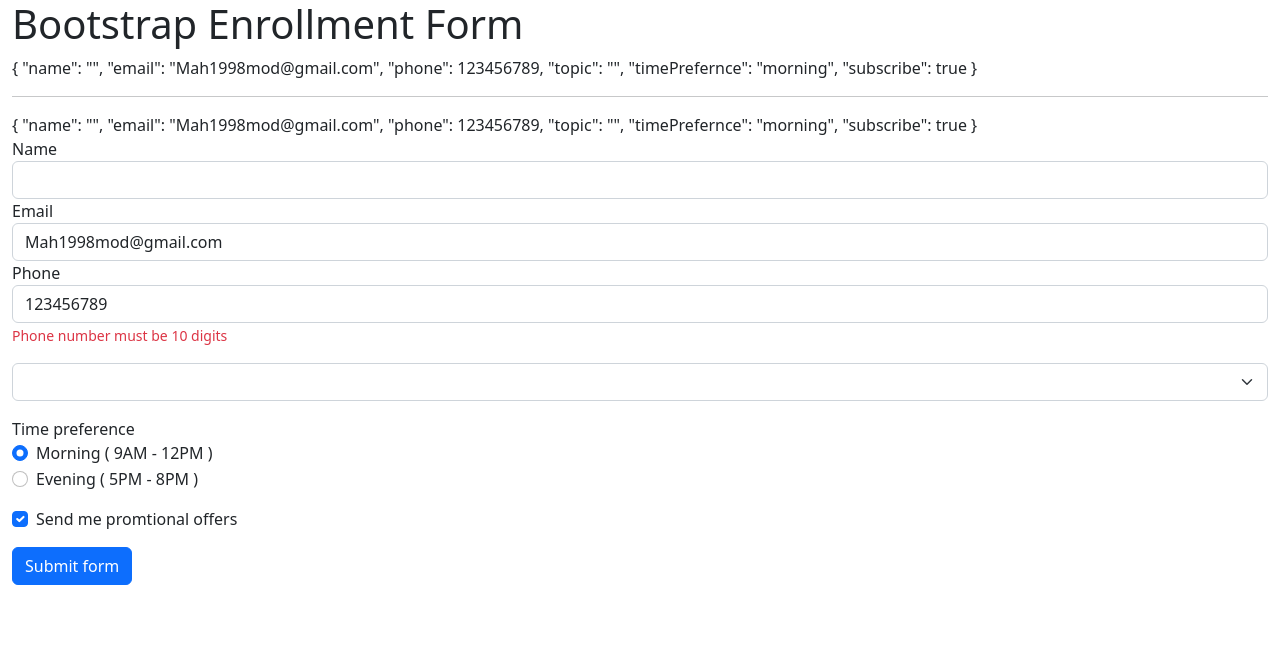
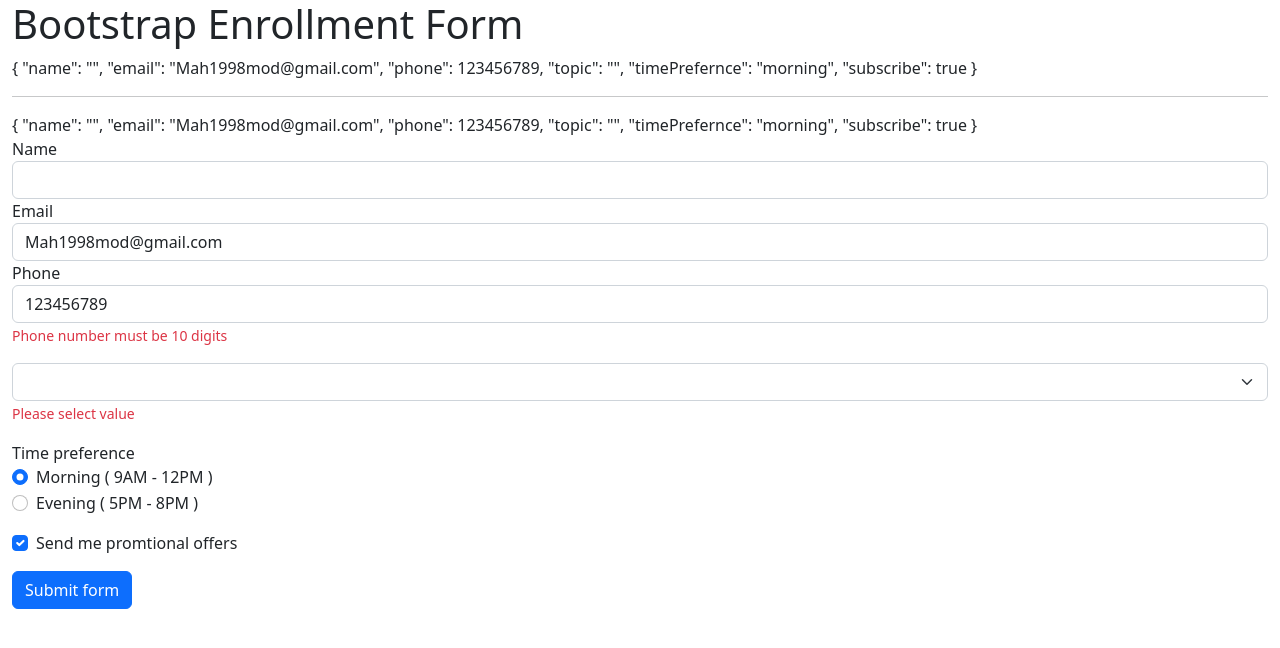
Before and after one commit to MahomudH/AngularForms, an Angular app: page / in a window 1280 px wide. Shown: the top 648 px of the page. Built offline with nearby package versions, Linux system fonts and the light colour scheme.

Commit message:
selsect validation

```diff
--- a/src/app/app.component.html
+++ b/src/app/app.component.html
@@ -43,12 +43,17 @@
       </div>
     </div>
 
+
     <div class="form-group mb-3">
-      <select class="form-select" [(ngModel)]="userModel.topic" name="topic">
-        <option>I am interested in</option>
+      <select class="form-select" [(ngModel)]="userModel.topic" name="topic"
+      #topicref="ngModel" [class.is-invalid]="topicHasError && topicref.touched"
+      (blur)="validTpoic(topicref.value)" (change)="validTpoic(topicref.value)">
+        <option value="default">I am interested in</option>
         <option *ngFor="let topic of topics">{{topic}}</option>
       </select>
+      <small class="text-danger" [class.d-none]="!topicHasError && topicref.touched">Please select value</small>
     </div>
+
 
     <div class="mb-3">
       <label>Time preference</label>
--- a/src/app/app.component.ts
+++ b/src/app/app.component.ts
@@ -8,8 +8,9 @@ import { User } from './user';
 })
 export class AppComponent {
   topics = ['Angular', 'React', 'Vue'];
+  topicHasError = true;
 
-  userModel:User = new User(
+  userModel: User = new User(
     '',
     'Mah1998mod@gmail.com',
     123456789,
@@ -17,4 +18,9 @@ export class AppComponent {
     'morning',
     true
   );
+
+  validTpoic(value: string) {
+    if (value === 'default') this.topicHasError = true;
+    else this.topicHasError = false;
+  }
 }
```
